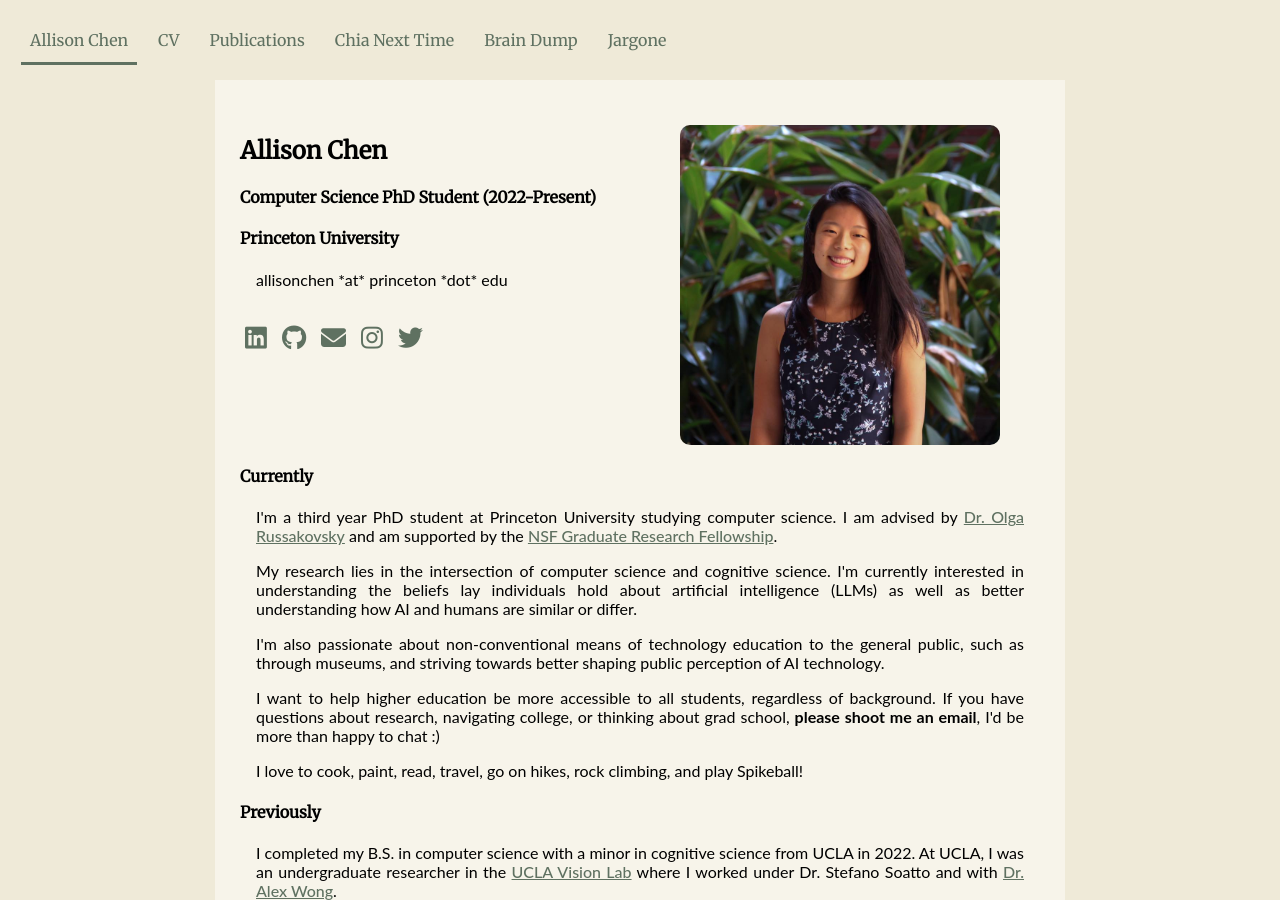
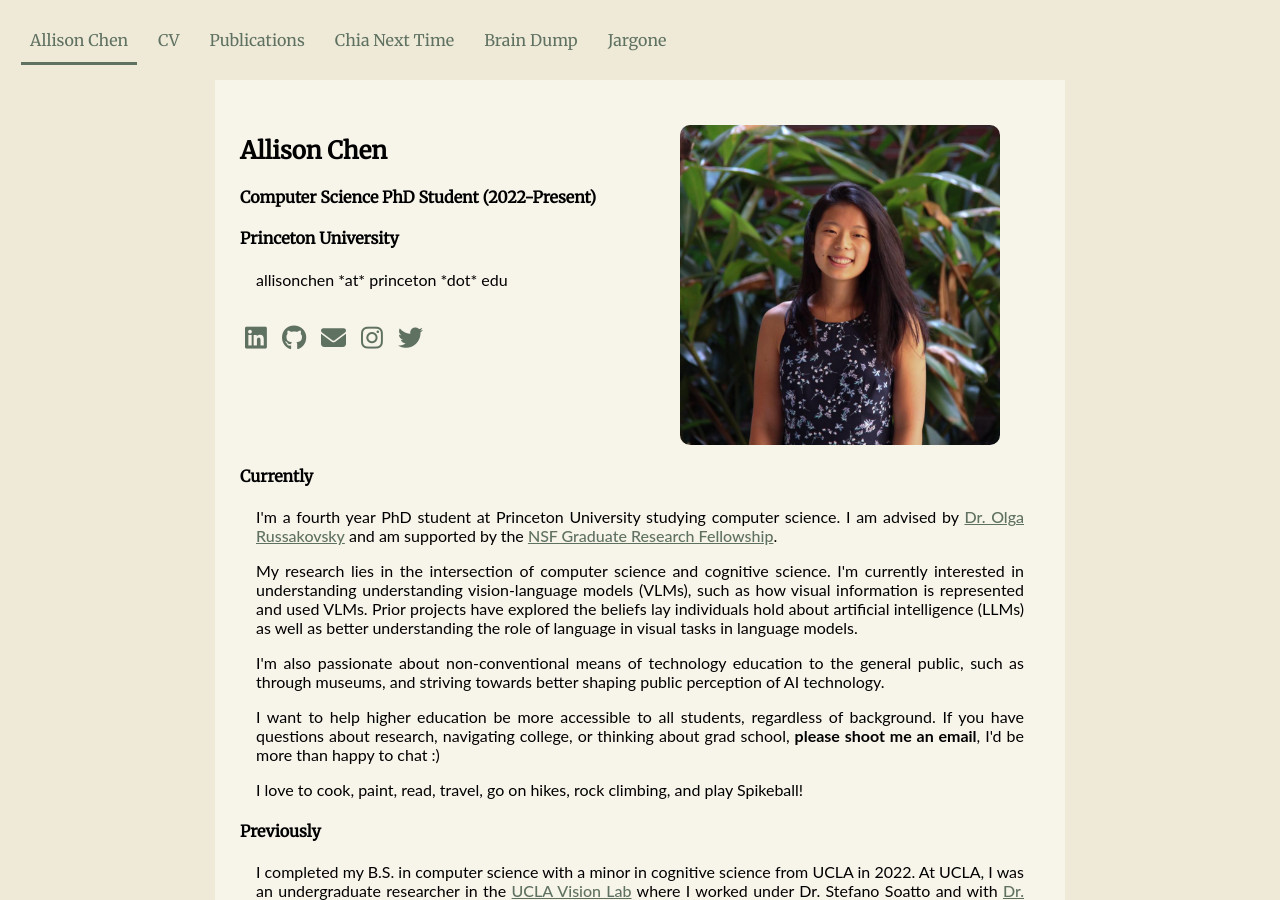
Before and after one commit to allisonchen23/allisonchen23.github.io, a Jekyll site: the page built from index.md, in a window 1280 px wide and 900 px high. Built offline with Jekyll 4.4.1, drawn with Linux system fonts in a browser that asks for light colours; nearby versions of some CDN libraries.

```diff
--- a/index.md
+++ b/index.md
@@ -19,8 +19,8 @@ nav_category: home
 	</div>
 	<div>
 		<h4>Currently</h4>
-		<p>I'm a third year PhD student at Princeton University studying computer science. I am advised by <a href="https://www.cs.princeton.edu/~olgarus/">Dr. Olga Russakovsky</a> and am supported by the <a href="https://www.nsfgrfp.org/">NSF Graduate Research Fellowship</a>. </p>
-		<p>My research lies in the intersection of computer science and cognitive science. I'm currently interested in understanding the beliefs lay individuals hold about artificial intelligence (LLMs) as well as better understanding how AI and humans are similar or differ.</p>
+		<p>I'm a fourth year PhD student at Princeton University studying computer science. I am advised by <a href="https://www.cs.princeton.edu/~olgarus/">Dr. Olga Russakovsky</a> and am supported by the <a href="https://www.nsfgrfp.org/">NSF Graduate Research Fellowship</a>. </p>
+		<p>My research lies in the intersection of computer science and cognitive science. I'm currently interested in understanding understanding vision-language models (VLMs), such as how visual information is represented and used VLMs. Prior projects have explored the beliefs lay individuals hold about artificial intelligence (LLMs) as well as better understanding the role of language in visual tasks in language models.</p>
 		<p>I'm also passionate about non-conventional means of technology education to the general public, such as through museums, and striving towards better shaping public perception of AI technology.</p>
 		<p>I want to help higher education be more accessible to all students, regardless of background. If you have questions about research, navigating college, or thinking about grad school, <b>please shoot me an email</b>, I'd be more than happy to chat :) </p>
 		<p>I love to cook, paint, read, travel, go on hikes, rock climbing, and play Spikeball!</p>
```
Also changed, not shown: brain_dump/_posts/2025-08-13-third-year-reflection.md (+1 -1 lines).
